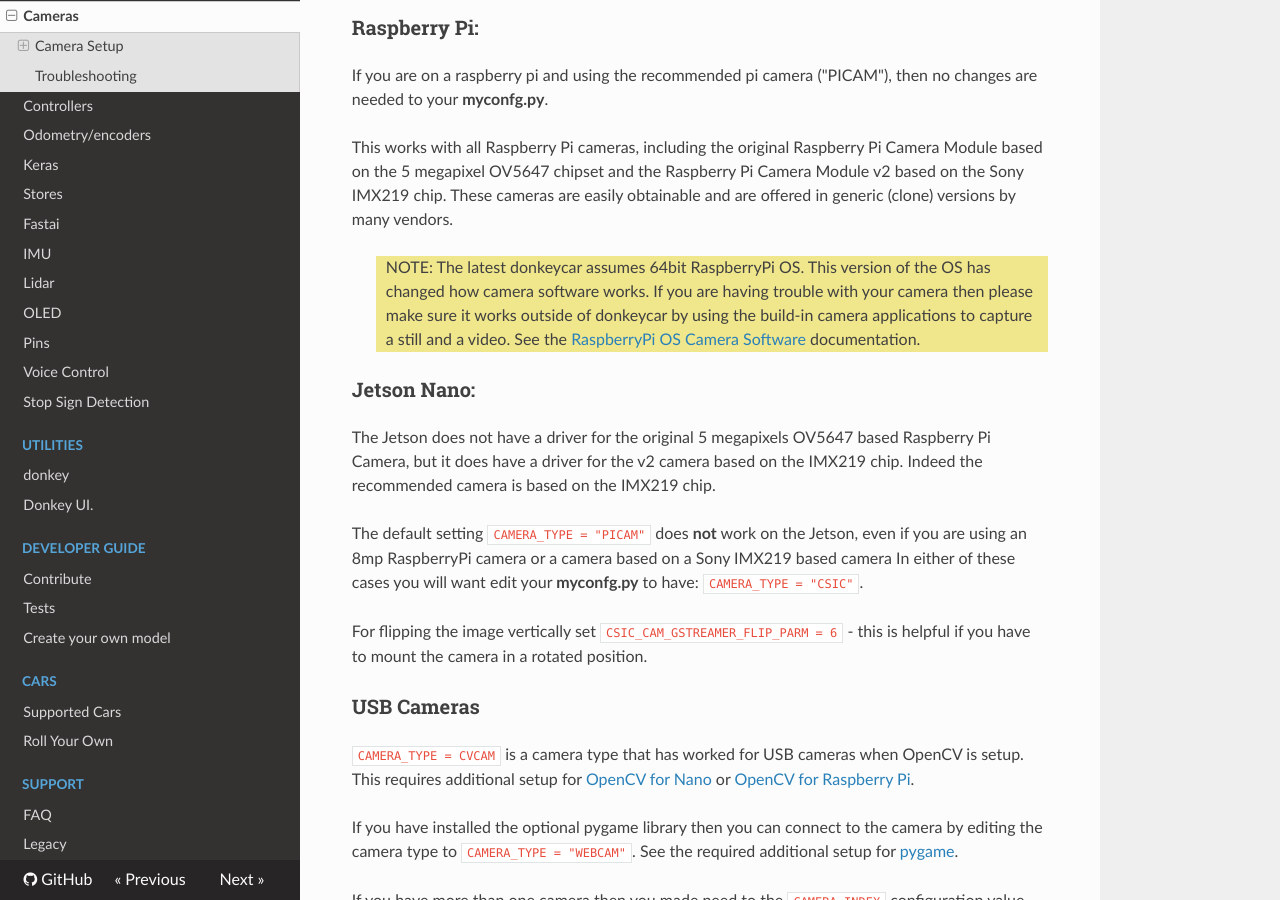
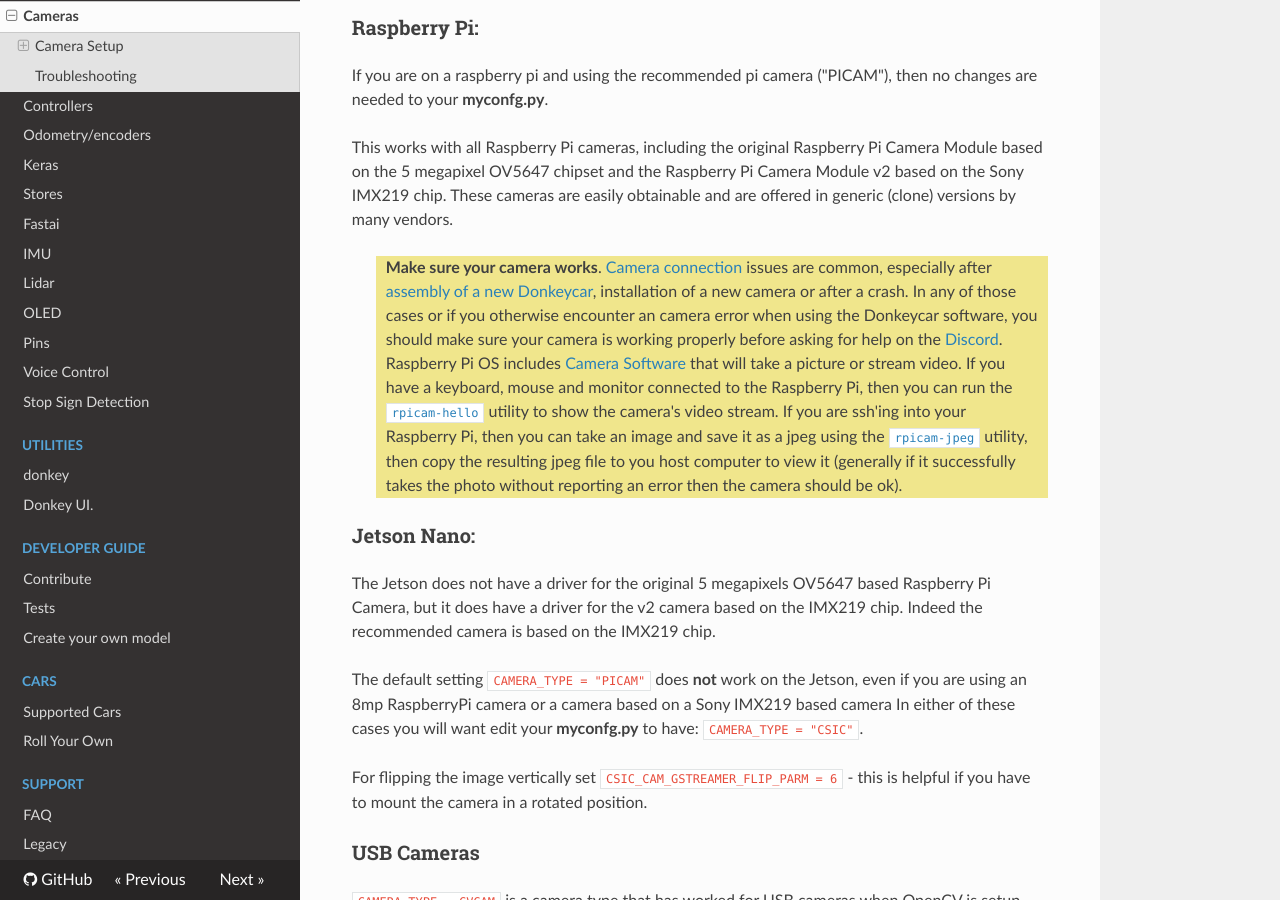
Before and after one commit to autorope/donkeydocs, an MkDocs documentation site: the page built from docs/parts/cameras.md, in a window 1280 px wide and 900 px high, scrolled down 469 px. Built offline with MkDocs 1.6.1, drawn with Linux system fonts in a browser that asks for light colours; nearby versions of some CDN libraries.

Commit message:
Update cameras.md
Added more detail and links on how to debug Raspberry Pi camera issues.

```diff
--- a/docs/parts/cameras.md
+++ b/docs/parts/cameras.md
@@ -14,7 +14,7 @@ If you are on a raspberry pi and using the recommended pi camera ("PICAM"), then
 
 This works with all Raspberry Pi cameras, including the original Raspberry Pi Camera Module based on the 5 megapixel OV5647 chipset and the Raspberry Pi Camera Module v2 based on the Sony IMX219 chip.  These cameras are easily obtainable and are offered in generic (clone) versions by many vendors.
 
-> NOTE: The latest donkeycar assumes 64bit RaspberryPi OS.  This version of the OS has changed how camera software works. If you are having trouble with your camera then please make sure it works outside of donkeycar by using the build-in camera applications to capture a still and a video.  See the [RaspberryPi OS Camera Software](https://www.raspberrypi.com/documentation/computers/camera_software.html#introducing-the-raspberry-pi-cameras) documentation.
+> **Make sure your camera works**.  [Camera connection](https://www.raspberrypi.com/documentation/accessories/camera.html#connect-the-camera) issues are common, especially after [assembly of a new Donkeycar](https://docs.donkeycar.com/guide/build_hardware/#step-6-attach-camera), installation of a new camera or after a crash.  In any of those cases or if you otherwise encounter an camera error when using the Donkeycar software, you should make sure your camera is working properly before asking for help on the [Discord](https://discord.gg/PN6kFeA).  Raspberry Pi OS includes [Camera Software](https://www.raspberrypi.com/documentation/computers/camera_software.html) that will take a picture or stream video.  If you have a keyboard, mouse and monitor connected to the Raspberry Pi, then you can run the [`rpicam-hello`](https://www.raspberrypi.com/documentation/computers/camera_software.html#rpicam-hello) utility to show the camera's video stream.  If you are ssh'ing into your Raspberry Pi, then you can take an image and save it as a jpeg using the [`rpicam-jpeg`](https://www.raspberrypi.com/documentation/computers/camera_software.html#rpicam-jpeg) utility, then copy the resulting jpeg file to you host computer to view it (generally if it successfully takes the photo without reporting an error then the camera should be ok).
 
 ### Jetson Nano:
 
```
